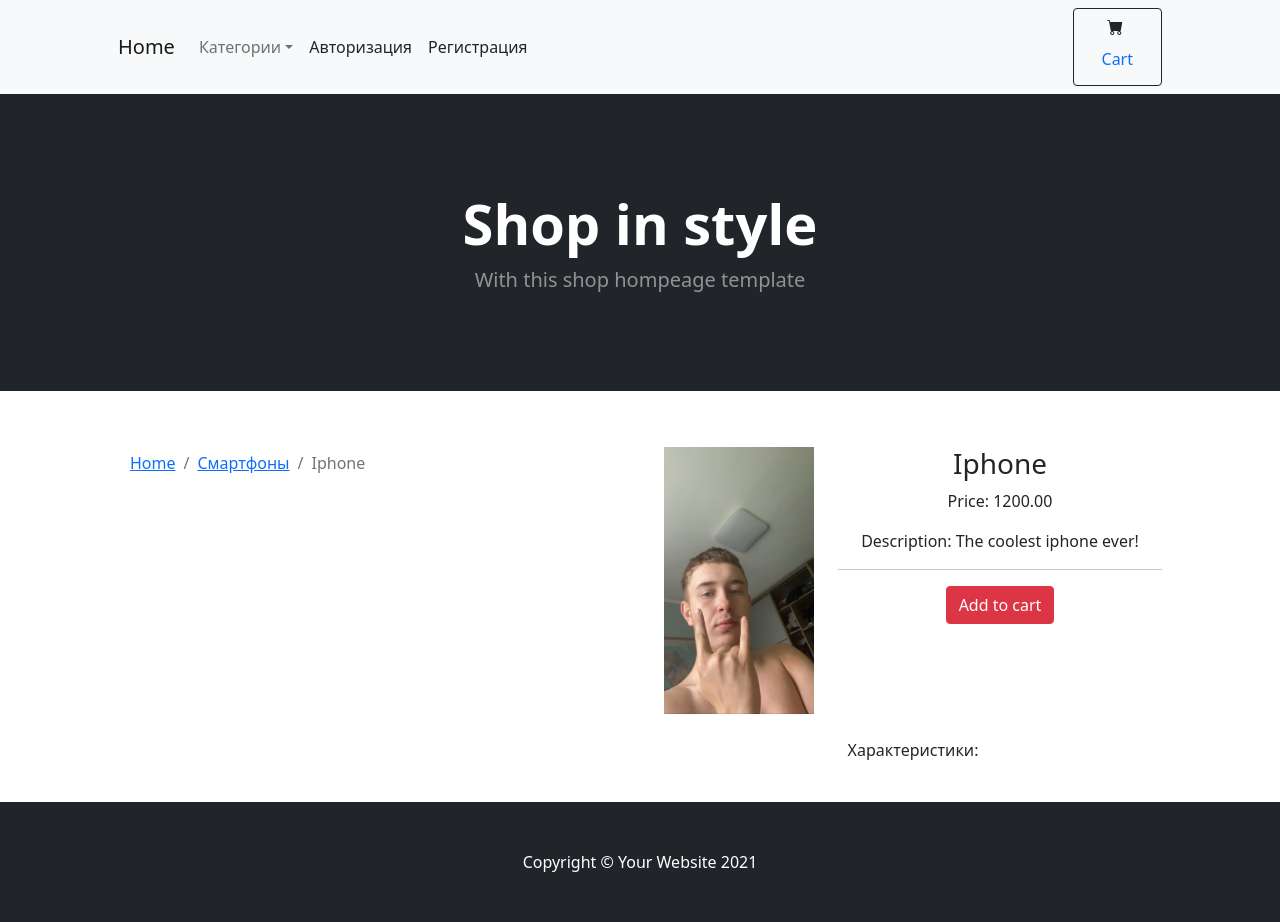
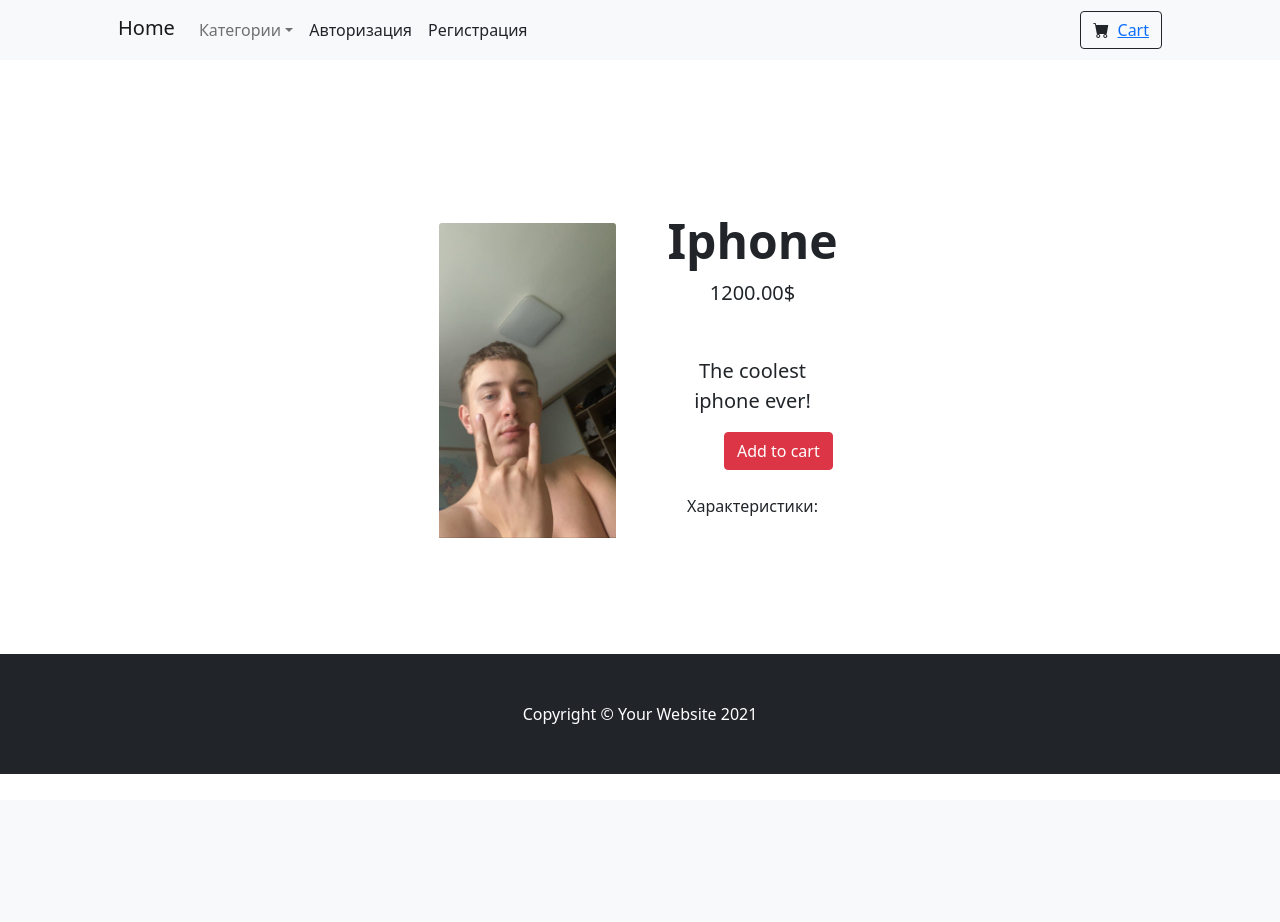
Before and after one commit to forrex322/Shop, a Django app: a page that uses mainapp/templates/base.html in a window 1280 px wide. After the commit the page ends 774 px from the top, so only its background shows below. Run offline with Django 3.2, Linux system fonts and the light colour scheme; data comes from the database, SQL or seed files in the repository; both versions use the stored data as it was after the commit.

Commit message:
Changed homepage and product detail

```diff
--- a/mainapp/templates/base.html
+++ b/mainapp/templates/base.html
@@ -18,17 +18,12 @@
         <!-- Navigation-->
         <nav class="navbar navbar-expand-lg navbar-light bg-light">
             <div class="container px-4 px-lg-5">
-                <a class="navbar-brand" href="{% url 'base' %}">Home</a>
+                <a class="navbar-brand" style="margin-bottom:4px;" href="{% url 'base' %}">Home</a>
                 <button class="navbar-toggler" type="button" data-bs-toggle="collapse" data-bs-target="#navbarSupportedContent" aria-controls="navbarSupportedContent" aria-expanded="false" aria-label="Toggle navigation"><span class="navbar-toggler-icon"></span></button>
                 <div class="collapse navbar-collapse" id="navbarSupportedContent">
                     <ul class="navbar-nav">
                         <li class="nav-item dropdown">
                             <a class="nav-link dropdown-toggle" id="navbarDropdownMenuLink" href="#" role="button" data-bs-toggle="dropdown" aria-expanded="false">Категории</a>
-<!--                            <ul class="dropdown-menu" aria-labelledby="navbarDropdown">-->
-<!--                                {% for category in categories %}-->
-<!--                                <li><a class="dropdown-item" href="{{ category.get_absolute_url }}">{{ category.name }}</a></li>-->
-<!--                                {% endfor %}-->
-<!--                            </ul>-->
                             <div class="dropdown-menu" aria-labelledby="navbarDropdownMenuLink">
                                 {% for category in categories %}
                                 <a class="dropdown-item" href="{{ category.get_absolute_url }}">{{ category.name }}</a>
@@ -52,26 +47,24 @@
                     <ul class="navbar-nav me-auto mb-2 mb-lg-0 ms-lg-4">
 
                     </ul>
+<!--                    <form class="d-flex">-->
+<!--                        <button class="btn btn-outline-dark" type="submit">-->
+<!--                            <i class="bi-cart-fill me-1"></i>-->
+<!--                            <a class="nav-link" href="{% url 'cart' %}">Cart<span class="badge badge-pill badge-daner"></span></a>-->
+<!--                            <span class="badge bg-dark text-white ms-1 rounded-pill">{{ cart.products.count }}</span>-->
+<!--                        </button>-->
+<!--                    </form>-->
                     <form class="d-flex">
                         <button class="btn btn-outline-dark" type="submit">
                             <i class="bi-cart-fill me-1"></i>
-                            <a class="nav-link" href="{% url 'cart' %}">Cart<span class="badge badge-pill badge-daner"></span></a>
+                            <a href="{% url 'cart' %}">Cart<span class="badge badge-pill badge-daner"></span></a>
                             <span class="badge bg-dark text-white ms-1 rounded-pill">{{ cart.products.count }}</span>
                         </button>
                     </form>
                 </div>
             </div>
         </nav>
-        <!-- Header-->
-        <header class="bg-dark py-5">
-            <div class="container px-4 px-lg-5 my-5">
-                <div class="text-center text-white">
-                    <h1 class="display-4 fw-bolder">Shop in style</h1>
-                    <p class="lead fw-normal text-white-50 mb-0">With this shop hompeage template</p>
-                </div>
-            </div>
-        </header>
-        <!-- Section-->
+        {% block header %} {% endblock %}
         <section class="py-2">
             <div class="container px-4 px-lg-5 mt-5">
                 <div class="row gx-4 gx-lg-5 row-cols-2  justify-content-center text-center">
--- a/mainapp/templates/item.html
+++ b/mainapp/templates/item.html
@@ -1,7 +1,20 @@
 {% extends 'base.html' %}
 {% load static %}
+
+{% block header %}
+<!-- Header-->
+<header class="bg-dark py-3">
+    <div class="container px-4 px-lg-5 my-5">
+        <div class="text-center text-white">
+            <h1 class="display-4 fw-bolder">Shop in style</h1>
+            <p class="lead fw-normal text-white-50 mb-0">With this shop hompeage template</p>
+        </div>
+    </div>
+</header>
+{% endblock %}
+
+
 {% block content  %}
-
 <div class="container">
     <div class="row">
         <div class="col-lg-3 mt-5">
--- a/mainapp/templates/product_detail.html
+++ b/mainapp/templates/product_detail.html
@@ -1,25 +1,53 @@
-{% extends 'item.html' %}
+{% extends 'base.html' %}
 
 
 {% block content %}
 
-<nav aria-label="breadcrumb" class="pt-1">
-  <ol class="breadcrumb">
-    <li class="breadcrumb-item"><a href="{% url 'base' %}">Home</a></li>
-    <li class="breadcrumb-item"><a href="{{ product.category.get_absolute_url }}">{{ product.category.name }}</a></li>
-    <li class="breadcrumb-item active" aria-current="page">{{ product.title }}</li>
-  </ol>
-</nav>
+<!--<nav aria-label="breadcrumb" class="pt-1">-->
+<!--  <ol class="breadcrumb">-->
+<!--    <li class="breadcrumb-item"><a href="{% url 'base' %}">Home</a></li>-->
+<!--    <li class="breadcrumb-item"><a href="{{ product.category.get_absolute_url }}">{{ product.category.name }}</a></li>-->
+<!--    <li class="breadcrumb-item active" aria-current="page">{{ product.title }}</li>-->
+<!--  </ol>-->
+<!--</nav>-->
 
-<div class="row">
-    <div class="col-md-4">
-        <img src="{{ product.image.url }}" class="img-fluid">
+<!--<div class="row">-->
+<!--    <div class="col-md-4">-->
+<!--        <img src="{{ product.image.url }}" class="img-fluid">-->
+<!--    </div>-->
+<!--    <div class="col-md-8">-->
+<!--        <h3>{{ product.title }}</h3>-->
+<!--        <p>Price: {{ product.price }}</p>-->
+<!--        <p>Description: {{ product.description }}</p>-->
+<!--        <hr>-->
+<!--        <a href="{% url 'add_to_cart' slug=product.slug %}"><button class="btn btn-danger">Add to cart</button></a>-->
+<!--    </div>-->
+<!--    <p class="mt-4">Характеристики:</p>-->
+<!--    <table class="table">-->
+<!--        <tbody>-->
+<!--        {% for f_name, f_value in product.get_features.items %}-->
+<!--        <tr>-->
+<!--            <th scope="row">{{ f_name }}</th>-->
+<!--            <td>{{ f_value }}</td>-->
+<!--        </tr>-->
+<!--        {% endfor %}-->
+<!--        </tbody>-->
+<!--    </table>-->
+
+<!--</div>-->
+
+<!-- Product section-->
+        <section class="py-5">
+            <div class="container px-4 px-lg-5 my-5">
+                <div class="row gx-4 gx-lg-5 align-items-center">
+                    <div class="col-md-6"><img class="card-img-top mb-5 mb-md-0" style="" src="{{ product.image.url }}" alt="..." /></div>
+                    <div class="col-md-6">
+                        <h1 class="display-5 fw-bolder">{{ product.title }}</h1>
+                        <div class="fs-5 mb-5">
+                            <span>{{ product.price }}$</span>
                         </div>
-    <div class="col-md-8">
-        <h3>{{ product.title }}</h3>
-        <p>Price: {{ product.price }}</p>
-        <p>Description: {{ product.description }}</p>
-        <hr>
+                        <p class="lead">{{ product.description }}</p>
+                        <div class="d-flex" style="margin-left:60px;">
                             <a href="{% url 'add_to_cart' slug=product.slug %}"><button class="btn btn-danger">Add to cart</button></a>
                         </div>
                         <p class="mt-4">Характеристики:</p>
@@ -33,7 +61,9 @@
                                 {% endfor %}
                                 </tbody>
                             </table>
-
                     </div>
+                </div>
+            </div>
+        </section>
 
 {% endblock content %}
```
Also changed, not shown: db.sqlite3. Lines whose indentation alone changed are shown as unchanged.
